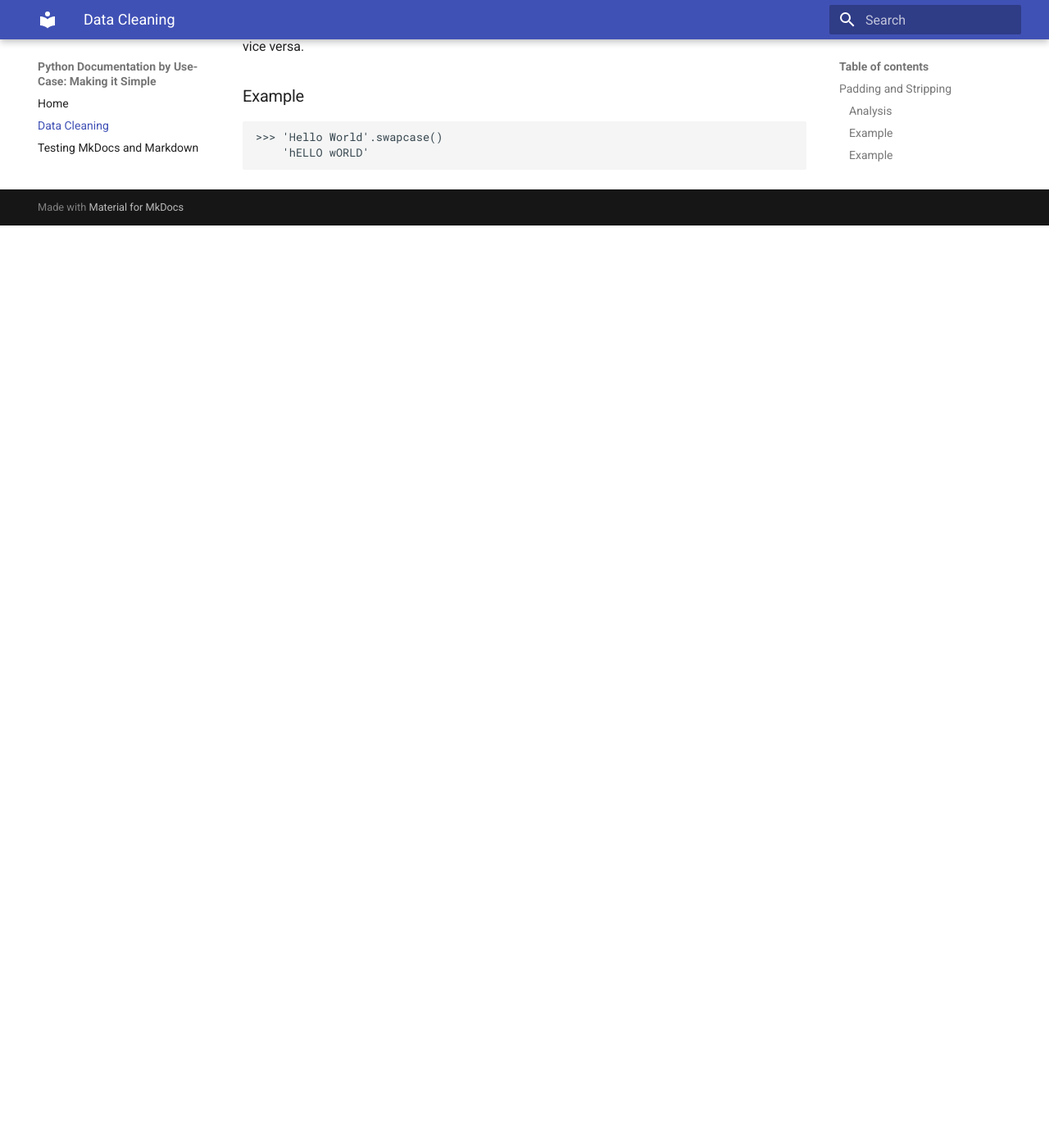
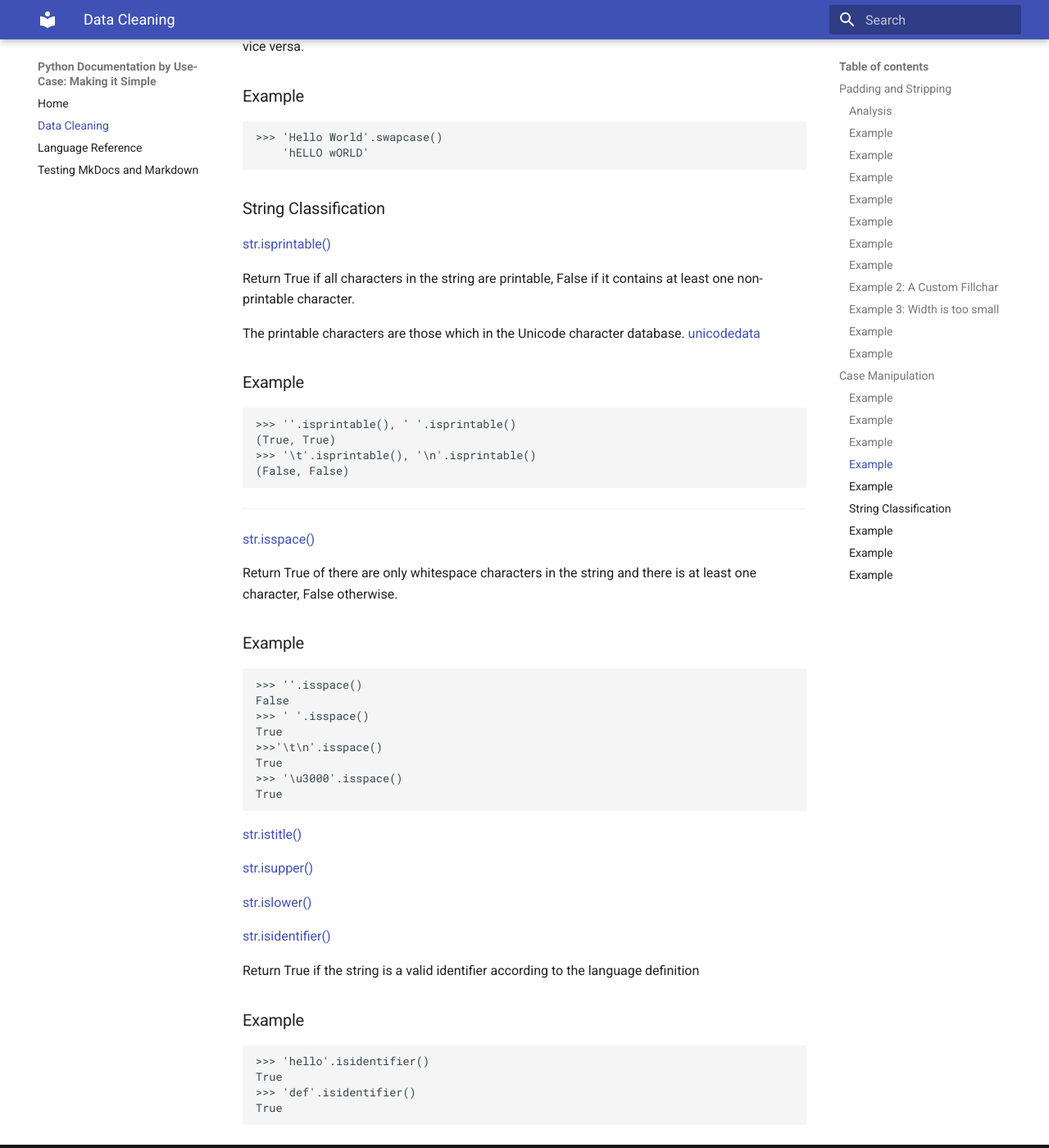
Before and after one commit to OleksiiLLM/official-python-documentation-analysis, an MkDocs documentation site: the page built from docs/data-cleaning.md, in a window 1280 px wide and 1400 px high, scrolled down 5624 px. Shown: the whole window at 82% size. Built offline with MkDocs 1.6.1 and Material for MkDocs 9.7.7, drawn with Linux system fonts in a browser that asks for light colours; before the commit the page ends 5899 px from its top, so only the background shows below that.

Commit message:
Language Reference Commit

```diff
--- a/docs/data-cleaning.md
+++ b/docs/data-cleaning.md
@@ -146,3 +146,43 @@ Return a copy of the string with uppercase characters converted to lowercase and
 ### Example
     >>> 'Hello World'.swapcase()
         'hELLO wORLD'
+### String Classification
+[str.isprintable()](https://docs.python.org/3/library/stdtypes.html#str.isprintable)
+
+Return True if all characters in the string are printable, False if it contains at least one non-printable character.
+
+The printable characters are those which in the Unicode character database. [unicodedata](https://docs.python.org/3/library/unicodedata.html#module-unicodedata)
+### Example
+    >>> ''.isprintable(), ' '.isprintable()
+    (True, True)
+    >>> '\t'.isprintable(), '\n'.isprintable()
+    (False, False)
+***
+[str.isspace()](https://docs.python.org/3/library/stdtypes.html#str.isspace)
+
+Return True of there are only whitespace characters in the string and there is at least one character, False otherwise.
+
+### Example
+    >>> ''.isspace()
+    False
+    >>> ' '.isspace()
+    True
+    >>>'\t\n'.isspace()
+    True
+    >>> '\u3000'.isspace()
+    True
+[str.istitle()](https://docs.python.org/3/library/stdtypes.html#str.istitle)
+
+[str.isupper()](https://docs.python.org/3/library/stdtypes.html#str.isupper)
+
+[str.islower()](https://docs.python.org/3/library/stdtypes.html#str.islower)
+
+[str.isidentifier()](https://docs.python.org/3/library/stdtypes.html#str.isidentifier)
+
+Return True if the string is a valid identifier according to the language definition
+
+### Example
+    >>> 'hello'.isidentifier()
+    True
+    >>> 'def'.isidentifier()
+    True
--- a/mkdocs.yml
+++ b/mkdocs.yml
@@ -4,4 +4,5 @@ theme:
 nav:
   - Home: index.md
   - Data Cleaning: data-cleaning.md
+  - Language Reference: language-reference.md
   - Testing MkDocs and Markdown: testing-mkdocs-and-markdown.md
```
Also changed, not shown: docs/language-reference.md (added, +168 -0 lines).
